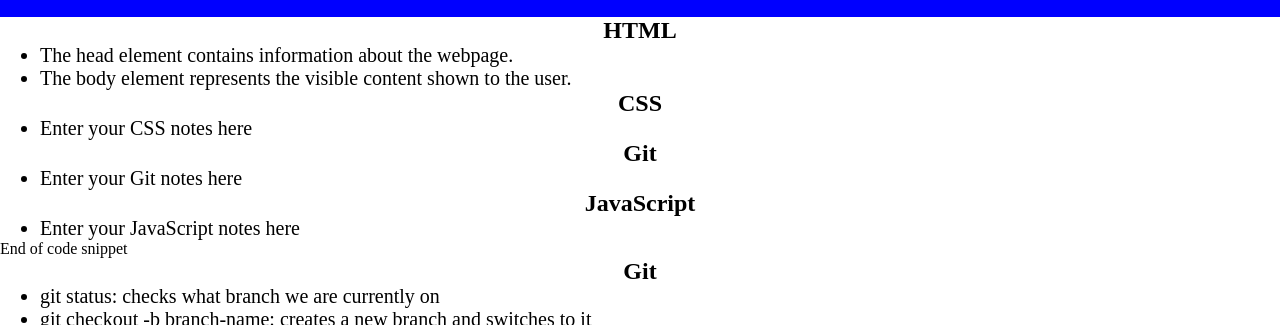
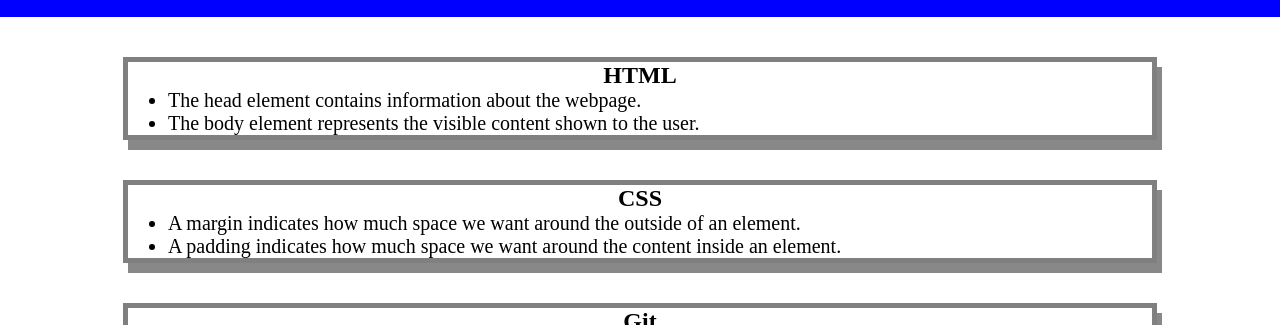
Before and after one commit to dajmx/prework-study-guide, a plain HTML site: page index.html in a window 1280 px wide. Shown: the part 103-428 px from the top of the page. Drawn offline with Linux system fonts and the light colour scheme.

Commit message:
Ya es la parte final del css

```diff
--- a/assets/style.css
+++ b/assets/style.css
@@ -33,3 +33,10 @@
     text-align: center;
     font-size: 30px;
    }
+
+   .card {
+    width: 80%;
+    margin: 40px auto;
+    border: 5px solid gray;
+    box-shadow: 5px 10px #888888;
+  }
--- a/index.html
+++ b/index.html
@@ -28,14 +28,16 @@
       <section class="card" id="css-section">
         <h2>CSS</h2>
         <ul>
-          <li>Enter your CSS notes here</li>
+          <li>A margin indicates how much space we want around the outside of an element.</li>
+          <li>A padding indicates how much space we want around the content inside an element.</li>
         </ul>
       </section>
 
       <section class="card" id="git-section">
         <h2>Git</h2>
         <ul>
-          <li>Enter your Git notes here</li>
+          <li>git status: checks what branch we are currently on</li>
+          <li>git checkout -b branch-name: creates a new branch and switches to it</li>
         </ul>
       </section>
 
@@ -43,14 +45,6 @@
         <h2>JavaScript</h2>
         <ul>
           <li>Enter your JavaScript notes here</li>
-        </ul>
-      </section>End of code snippet
-
-      <section class="card" id="git-section">
-        <h2>Git</h2>
-        <ul>
-          <li>git status: checks what branch we are currently on</li>
-          <li>git checkout -b branch-name: creates a new branch and switches to it</li>
         </ul>
       </section>
 
```
